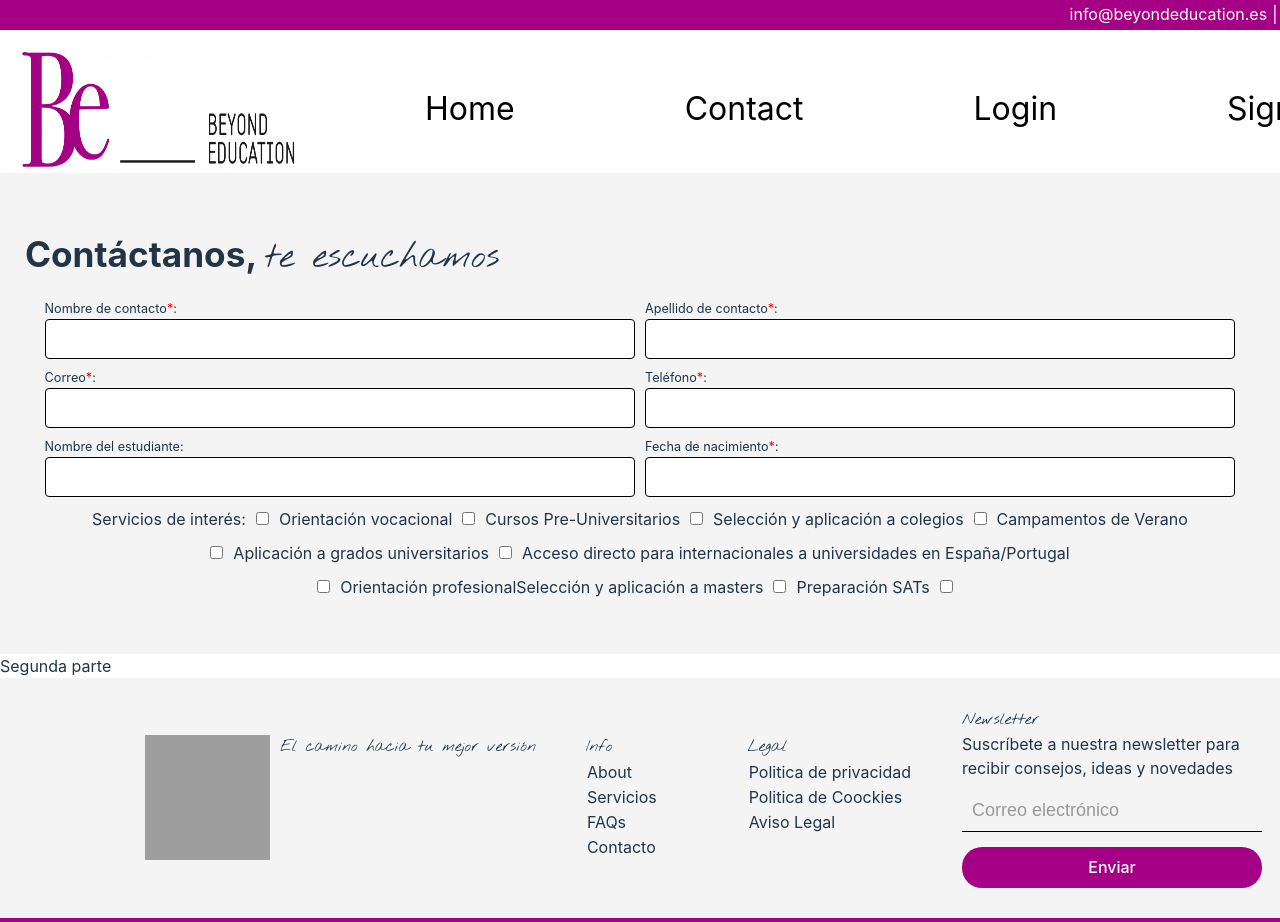
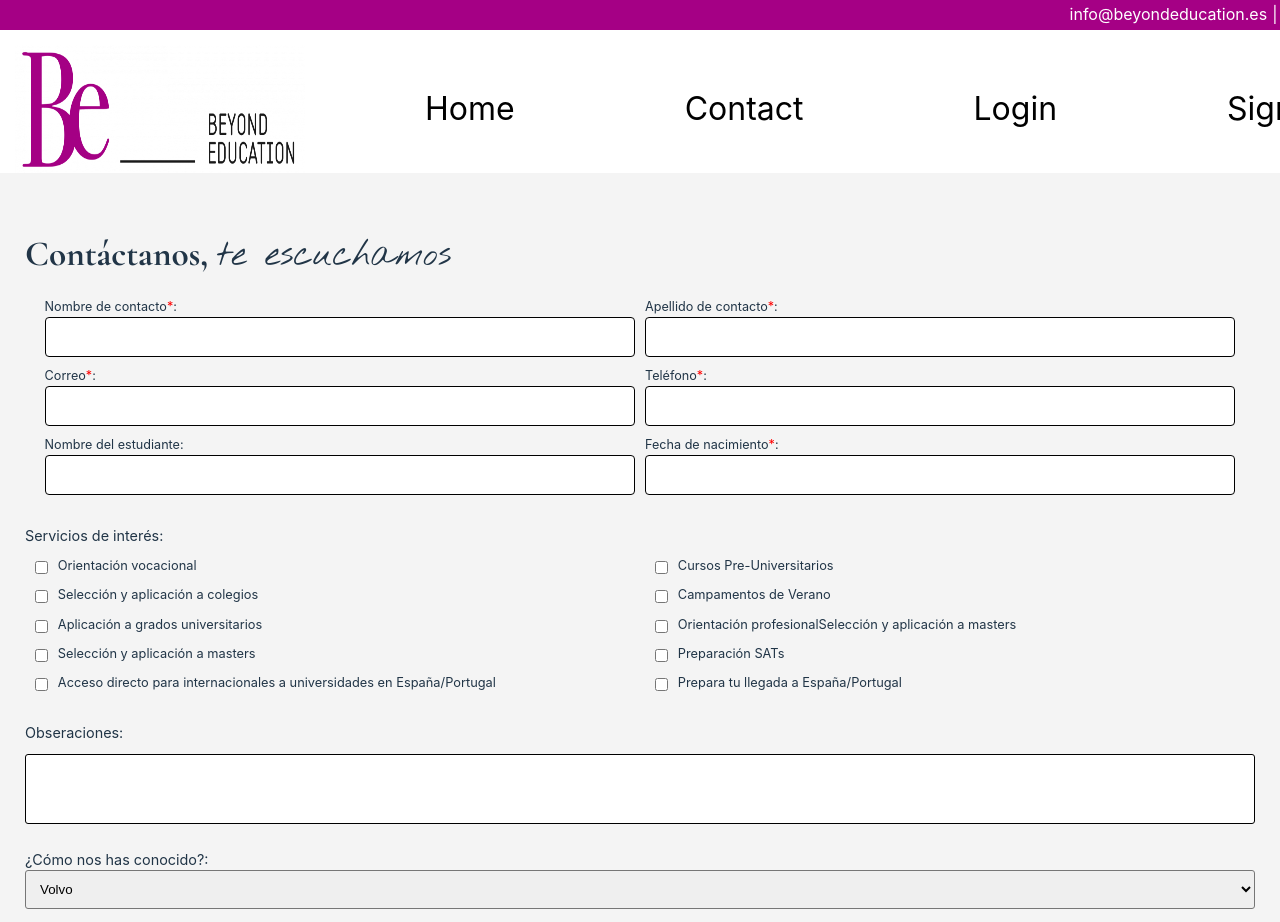
Before and after one commit to nicoDataCreator/fullstack, a React (Vite) app in the folder client/: page /contact in a window 1280 px wide. Shown: the top 922 px of the page. Built offline with nearby package versions, Linux system fonts and the light colour scheme; grey boxes are pictures that could not be loaded.

Commit message:
client/campos añadidos a formulario

```diff
--- a/client/src/components/Main/Contact/Contact.jsx
+++ b/client/src/components/Main/Contact/Contact.jsx
@@ -5,8 +5,11 @@ const Contact = () => {
     <section className="section-form">
 
       <div className="container-form">
-        <h2>Contáctanos, <span className="cursiva"> te escuchamos</span></h2>
+
+        <h2 className="cormorand">Contáctanos, <span className="cursiva"> te escuchamos</span></h2>
+
         <form action="" className="form">
+
           <div className="celdas">
             <label htmlFor="">Nombre de contacto
               <span className="required">*</span>:
@@ -47,58 +50,80 @@ const Contact = () => {
             <input type="text" />
           </div>
 
-
           <p>Servicios de interés:</p>
 
-          <label className="option-checkbox">
-            <input type="checkbox" className="checkbox" value="" name="" />
-            Orientación vocacional
-          </label>
+          <div className="checkbox-container">
+            <input type="checkbox" className="input-checkbox" value="" name="" />
+            <label>Orientación vocacional</label>
+          </div>
 
-          <label>
-            <input type="checkbox" className="checkbox" value="" name="" />
-            Cursos Pre-Universitarios
-          </label>
+          <div className="checkbox-container">
+            <input type="checkbox" className="input-checkbox" value="" name="" />
+            <label>Cursos Pre-Universitarios</label>
+          </div>
 
-          <label>
-            <input type="checkbox" className="checkbox" value="" name="" />
-            Selección y aplicación a colegios
-          </label>
+          <div className="checkbox-container">
+            <input type="checkbox" className="input-checkbox" value="" name="" />
+            <label>Selección y aplicación a colegios</label>
+          </div>
 
-          <label>
-            <input type="checkbox" className="checkbox" value="" name="" />
-            Campamentos de Verano
-          </label>
+          <div className="checkbox-container">
+            <input type="checkbox" className="input-checkbox" value="" name="" />
+            <label className="service">Campamentos de Verano
+            </label>
+          </div>
 
-          <label>
-            <input type="checkbox" className="checkbox" value="" name="" />
-            Aplicación a grados universitarios
-          </label>
+          <div className="checkbox-container">
+            <input type="checkbox" className="input-checkbox" value="" name="" />
+            <label>Aplicación a grados universitarios</label>
+          </div>
 
-          <label>
-            <input type="checkbox" className="checkbox" value="" name="" />
-            Acceso directo para internacionales a universidades en España/Portugal
-          </label>
+          <div className="checkbox-container">
+            <input type="checkbox" className="input-checkbox" value="" name="" />
+            <label className="service">Orientación profesionalSelección y aplicación a masters</label>
+          </div>
 
+          <div className="checkbox-container">
+            <input type="checkbox" className="input-checkbox" value="" name="" />
+            <label className="service">Selección y aplicación a masters</label>
+          </div>
 
+          <div className="checkbox-container">
+            <input type="checkbox" className="input-checkbox" value="" name="" />
+            <label className="service">Preparación SATs</label>
+          </div>
 
+          <div className="checkbox-container">
+            <input type="checkbox" className="input-checkbox" value="" name="" />
+            <label className="service">Acceso directo para internacionales a universidades en España/Portugal
+            </label>
+          </div>
 
+          <div className="checkbox-container">
+            <input type="checkbox" className="input-checkbox" value="" name="" />
+            <label className="service">Prepara tu llegada a España/Portugal
+            </label>
+          </div>
 
-          <label>
-            <input type="checkbox" className="checkbox" value="" name="" />
-            Orientación profesionalSelección y aplicación a masters
-          </label>
+          <p>Obseraciones:</p>
+          <input type="text-area" wrap="soft" className="text-area" />
 
-          <label>
-            <input type="checkbox" className="checkbox" value="" name="" />
-            Preparación SATs
-          </label>
+          <div className="selector">
+            <label for="cars">¿Cómo nos has conocido?:</label>
 
-          <label>
-            <input type="checkbox" className="checkbox" value="" name="" />
+            <select name="cars" id="cars" className="select-box">
+              <option value="volvo">Volvo</option>
+              <option value="saab">Saab</option>
+              <option value="mercedes">Mercedes</option>
+              <option value="audi">Audi</option>
+            </select>
+          </div>
 
-          </label>
-
+          <div className="checkbox-terms">
+            <input type="checkbox" className="input-checkbox" value="" name="" />
+            <label className="service">Acepto términos y condiciones de la política de privacidad<span className="required">*</span>.
+            </label>
+          </div>
 
         </form>
       </div>
--- a/client/src/styles/components/_Contact.scss
+++ b/client/src/styles/components/_Contact.scss
@@ -1,5 +1,4 @@
 @import '../utils/variables.scss';
-
 
 .section-form {
     width: 100vw;
@@ -7,6 +6,10 @@
     .container-form {
         padding: 55px 25px;
         background-color: $gris-formulario-fondos;
+
+        .cormorand{
+            font-family: 'Cormorant Garamond', Arial, Helvetica, sans-serif;
+        }
 
         h2 {
             font-size: 2.2rem;
@@ -30,7 +33,6 @@
                 width: 48%;
 
                 label {
-
                     .required {
                         color: red;
                     }
@@ -43,18 +45,52 @@
                     border: 1px solid black;
                     border-radius: 4px;
                 }
-
-                .option-checkbox{
-                    width: 40%;
-                }
-
             }
 
+            p {
+                width: 100%;
+                font-size: 0.9rem;
+                margin: 20px 0 0;
+            }
 
-            .checkbox {
-                margin-right: 10px;
+            .checkbox-container {
+                display: flex;
+                gap: 10px;
+                font-size: 0.8rem;
+                margin: 0 auto;
+                align-items: flex-start;
+                width: 48%;
+
+                .input-checkbox {
+                margin-top: 5px;
+                }
             }
         }
+
+        .text-area{
+            width: 100%;
+            height: 70px;
+            padding: 5px;
+            border: 1px solid black;
+            border-radius: 3px;
+        }
+
+        .selector{
+            width: 100%;
+            margin-top: 15px;
+            display: flex;
+            flex-direction: column;
+            font-size: 0.9rem;
+
+            .select-box{
+                width: 100%;
+                padding: 10px;
+                border-radius: 3px;
+            }
+        }
+
+        .checkbox-terms{
+
+        }
     }
-
 }
```
